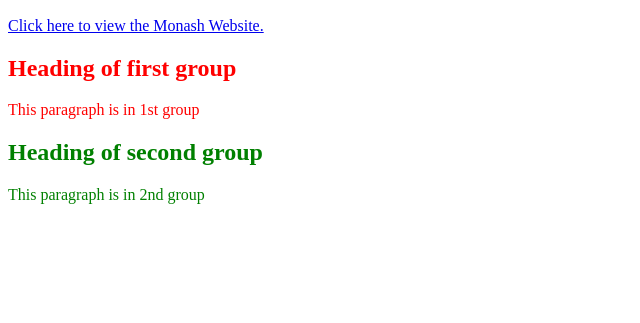
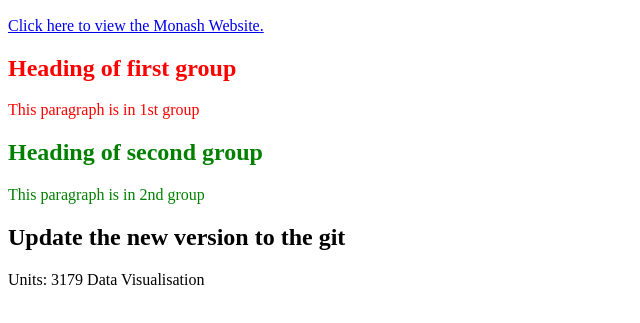
Before and after one commit to PiseyCh/3179_Week4, a plain HTML site: page index.html in a window 1280 px wide. Shown: the part 137-460 px from the top of the page, without its empty margins (0-640 px from the left). Drawn offline with Linux system fonts and the light colour scheme.

Commit message:
Add files via upload

```diff
--- a/index.html
+++ b/index.html
@@ -25,5 +25,8 @@
             <h2>Heading of second group</h2>
             <p>This paragraph is in 2nd group</p>
         </div>
+    <h2> Update the new version to the git</h2>
+    <p1> Units: 3179 Data Visualisation </p1>
+
 </body>
 </html>
```
